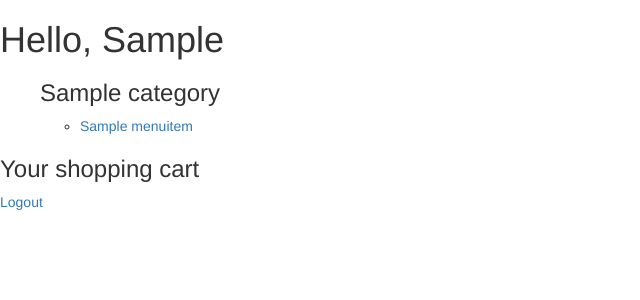
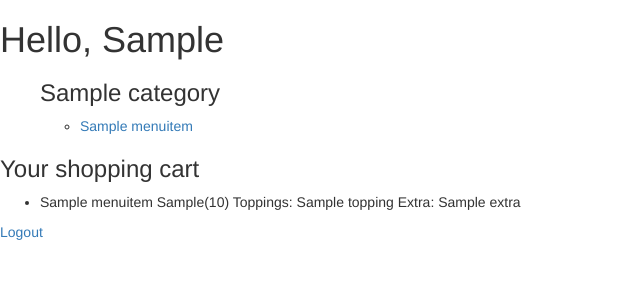
Before and after one commit to Rabahjamal/Pizza-Online-Ordering, a Django app: page / in a window 1280 px wide. Shown: the top 300 px of the page, without its empty margins (0-640 px from the left). Run offline with Django 3.2, Linux system fonts and the light colour scheme; a user stored in the database is signed in; tables that the repository leaves empty hold one stand-in row (values such as "Sample post"); some libraries are stand-ins or nearby versions.

Commit message:
implemented get shopping cart item feature

```diff
--- a/orders/templates/orders/home.html
+++ b/orders/templates/orders/home.html
@@ -10,7 +10,50 @@
   <script>
         document.addEventListener('DOMContentLoaded', function() {
             var menu = {{ serialized_menu | safe }};
-            //console.log(menu);
+
+            // retrive shopping cart items when the user refresh the page
+            $.ajax({
+                 dataType: 'json',
+                 url: "{% url 'get_shopping_cart_items' %}",
+                 success: function (response) {
+                      //const li = document.createElement('li');
+                      //li.innerHTML = name + " " + item_data['size'] + "(" + item_data['price'] + ")";
+                      //document.querySelector('#shopping_list').append(li);
+                      console.log(JSON.parse(response));
+                      shopping_cart_items = JSON.parse(response);
+                      for(var i = 0; i < shopping_cart_items.length; i++)
+                      {
+                        const li = document.createElement('li');
+                        li.innerHTML = shopping_cart_items[i]["name"] + " " +
+                         shopping_cart_items[i]['size'] + "(" + shopping_cart_items[i]['price'] + ")";
+                        document.querySelector('#shopping_list').append(li);
+
+                        if(shopping_cart_items[i]['toppings'].length)
+                        {
+                          li.innerHTML += " Toppings: "
+                          for(var j = 0; j < shopping_cart_items[i]['toppings'].length - 1; j++)
+                          {
+                            li.innerHTML += shopping_cart_items[i]['toppings'][j] + ', ';
+                          }
+                          li.innerHTML += shopping_cart_items[i]['toppings'][shopping_cart_items[i]['toppings'].length - 1];
+                        }
+                        if(shopping_cart_items[i]['extra'].length)
+                        {
+                          li.innerHTML += " Extra: "
+                          for(var j = 0; j < shopping_cart_items[i]['extra'].length - 1; j++)
+                          {
+                            li.innerHTML += shopping_cart_items[i]['extra'][j] + ', ';
+                          }
+                          li.innerHTML += shopping_cart_items[i]['extra'][shopping_cart_items[i]['extra'].length - 1];
+                        }
+                      }
+                 },
+                 error: function (response) {
+                     // alert the error if any error occured
+                     console.log("error");
+                 }
+               });
+
             var add_buttons = document.querySelectorAll('.add');
             for(var i = 0; i < add_buttons.length; i++)
             {
@@ -27,7 +70,7 @@
                         //const li = document.createElement('li');
                         //li.innerHTML = name + " Samll(" + small_price + ")";
                         //document.querySelector('#shopping_list').append(li);
-                        var item_data = {'item_id': id, 'size': "Small", 'quantity': 1, 'price': small_price};
+                        var item_data = {'item_id': id, 'size': "Small", 'quantity': 1, 'price': small_price, 'toppings': [], 'extra': []};
                      }
                      else if(document.querySelector('#large_price_'+id) && document.querySelector('#large_price_'+id).checked)
                      {
@@ -36,8 +79,29 @@
                        //const li = document.createElement('li');
                        //li.innerHTML = name + " Large(" + large_price + ")";
                        //document.querySelector('#shopping_list').append(li);
-                       var item_data = {'item_id': id, 'size': "Large", 'quantity': 1, 'price': large_price};
+                       var item_data = {'item_id': id, 'size': "Large", 'quantity': 1, 'price': large_price, 'toppings': [], 'extra': []};
                      }
+                     // check for topping and extra items
+                     var toppings = document.querySelectorAll('.Topping_'+id);
+                     for(var i = 0; i < toppings.length; i++)
+                     {
+                       if(toppings[i] && toppings[i].checked)
+                       {
+                         //console.log(toppings[i].value);
+                         item_data["toppings"].push(toppings[i].value);
+                       }
+                     }
+
+                     var extra = document.querySelectorAll('.Extra_'+id);
+                     for(var i = 0; i < extra.length; i++)
+                     {
+                       if(extra[i] && extra[i].checked)
+                       {
+                         //console.log(extra[i].value);
+                         item_data['extra'].push(extra[i].value)
+                       }
+                     }
+                     console.log(item_data);
                      $.ajaxSetup({
                             headers: { "X-CSRFToken": '{{csrf_token}}' }
                       });
@@ -50,6 +114,24 @@
                           success: function (response) {
                                const li = document.createElement('li');
                                li.innerHTML = name + " " + item_data['size'] + "(" + item_data['price'] + ")";
+                               if(item_data['toppings'].length)
+                               {
+                                 li.innerHTML += " Toppings: "
+                                 for(var i = 0; i < item_data['toppings'].length - 1; i++)
+                                 {
+                                   li.innerHTML += item_data['toppings'][i] + ', ';
+                                 }
+                                 li.innerHTML += item_data['toppings'][item_data['toppings'].length - 1];
+                               }
+                               if(item_data['extra'].length)
+                               {
+                                 li.innerHTML += " Extra: "
+                                 for(var i = 0; i < item_data['extra'].length - 1; i++)
+                                 {
+                                   li.innerHTML += item_data['extra'][i] + ', ';
+                                 }
+                                 li.innerHTML += item_data['extra'][item_data['extra'].length - 1];
+                               }
                                document.querySelector('#shopping_list').append(li);
                           },
                           error: function (response) {
@@ -118,7 +200,7 @@
                       {% if item.number_of_topping %}
                       <p>Toppings</p>
                       {% for topping in toppings %}
-                      <input type="checkbox" id="Topping{{topping.id}}_{{ item.id }}" name="{{ topping.name }}" value="{{ topping.name }}">
+                      <input type="checkbox" id="Topping{{topping.id}}_{{ item.id }}" class="Topping_{{item.id}}" name="{{ topping.name }}" value="{{ topping.name }}">
                       <label for="Topping{{topping.id}}">{{ topping.name }}</label><br>
                       {% endfor %}
                       {% endif %}
@@ -126,7 +208,7 @@
                       {% if item.number_of_extra_items %}
                       <p>Add extra items to your sub</p>
                       {% for extra_item in extra_items %}
-                      <input type="checkbox" id="Extra{{extra_item.id}}_{{ item.id }}" name="{{ extra_item.name }}" value="{{ extra_item.name }}">
+                      <input type="checkbox" id="Extra{{extra_item.id}}_{{ item.id }}" class="Extra_{{item.id}}" name="{{ extra_item.name }}" value="{{ extra_item.name }}">
                       <label for="Extra{{extra_item.id}}">{{ extra_item.name }}</label><br>
                       {% endfor %}
                       {% endif %}
--- a/orders/views.py
+++ b/orders/views.py
@@ -87,6 +87,8 @@ def add_to_shopping_cart(request):
     size = req["size"]
     quantity = req["quantity"]
     price = req["price"]
+    toppings = req['toppings']
+    extras = req['extra']
 
     item = MenuItem.objects.filter(id=item_id)
     cart = Cart.objects.filter(user=request.user)
@@ -95,6 +97,12 @@ def add_to_shopping_cart(request):
     cart_item = CartItem(item=item[0], size=size, quantity=quantity, total_price=total_price, cart=cart[0])
     cart_item.save()
 
+    for topping in toppings:
+        cart_item.topping.add(Topping.objects.filter(name=topping)[0])
+
+    for extra in extras:
+        cart_item.extra.add(Extra.objects.filter(name=extra)[0])
+
     return JsonResponse({"success": True})
 
 
@@ -102,4 +110,23 @@ def remove_from_shopping_cart(request):
     pass
 
 def get_shopping_cart_items(request):
-    pass
+    cart = Cart.objects.filter(user=request.user)
+    cart_items = CartItem.objects.filter(cart=cart[0])
+
+    items = []
+    for item in cart_items:
+        dic = dict()
+        dic['name'] = item.item.name
+        dic['size'] = item.size
+        dic['quantity'] = item.quantity
+        dic['price'] = item.total_price
+        dic['toppings'] = []
+        for topping in item.topping.all():
+            dic['toppings'].append(topping.name)
+        dic['extra'] = []
+        for extra in item.extra.all():
+            dic['extra'].append(extra.name)
+        items.append(dic)
+
+    json_obj = json.dumps(items)
+    return JsonResponse(json_obj, safe=False)
```
